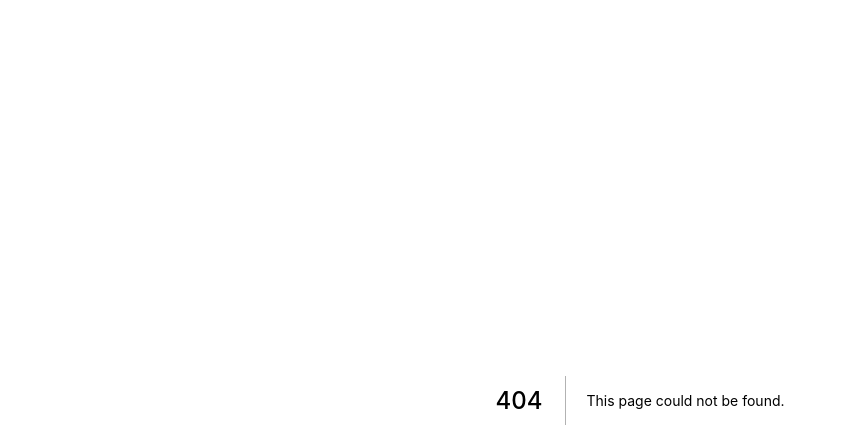
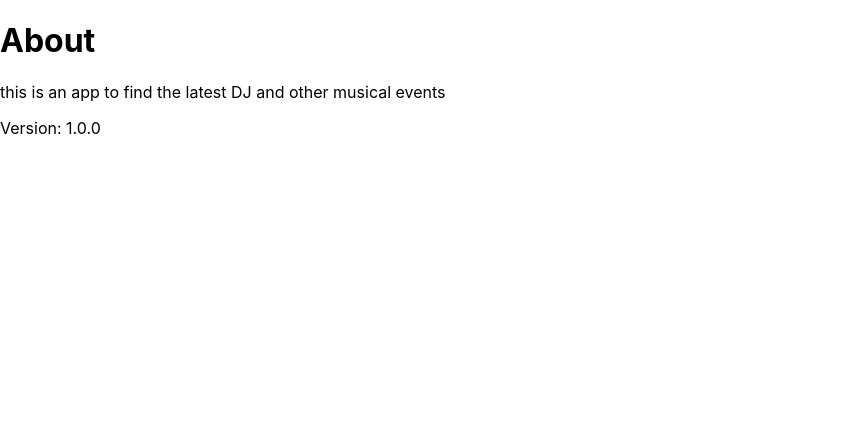
Before and after one commit to neonmohsen/dj-events-frontend, a Next.js app: page /about in a window 1280 px wide. Before the commit this address had no page. Shown: the top 448 px of the page, without its empty margins (0-847 px from the left). Built offline with nearby package versions, Linux system fonts and the light colour scheme.

Commit message:
add some pages

```diff
--- /dev/null
+++ b/pages/about.js
@@ -0,0 +1,9 @@
+export default function AboutPage() {
+  return (
+    <div>
+      <h1>About</h1>
+      <p>this is an app to find the latest DJ and other musical events</p>
+      <p>Version: 1.0.0</p>
+    </div>
+  );
+}
```
Also changed, not shown: pages/events/[slug].js (added, +7 -0 lines), pages/events/add.js (added, +7 -0 lines), pages/events/index.js (added, +7 -0 lines).
